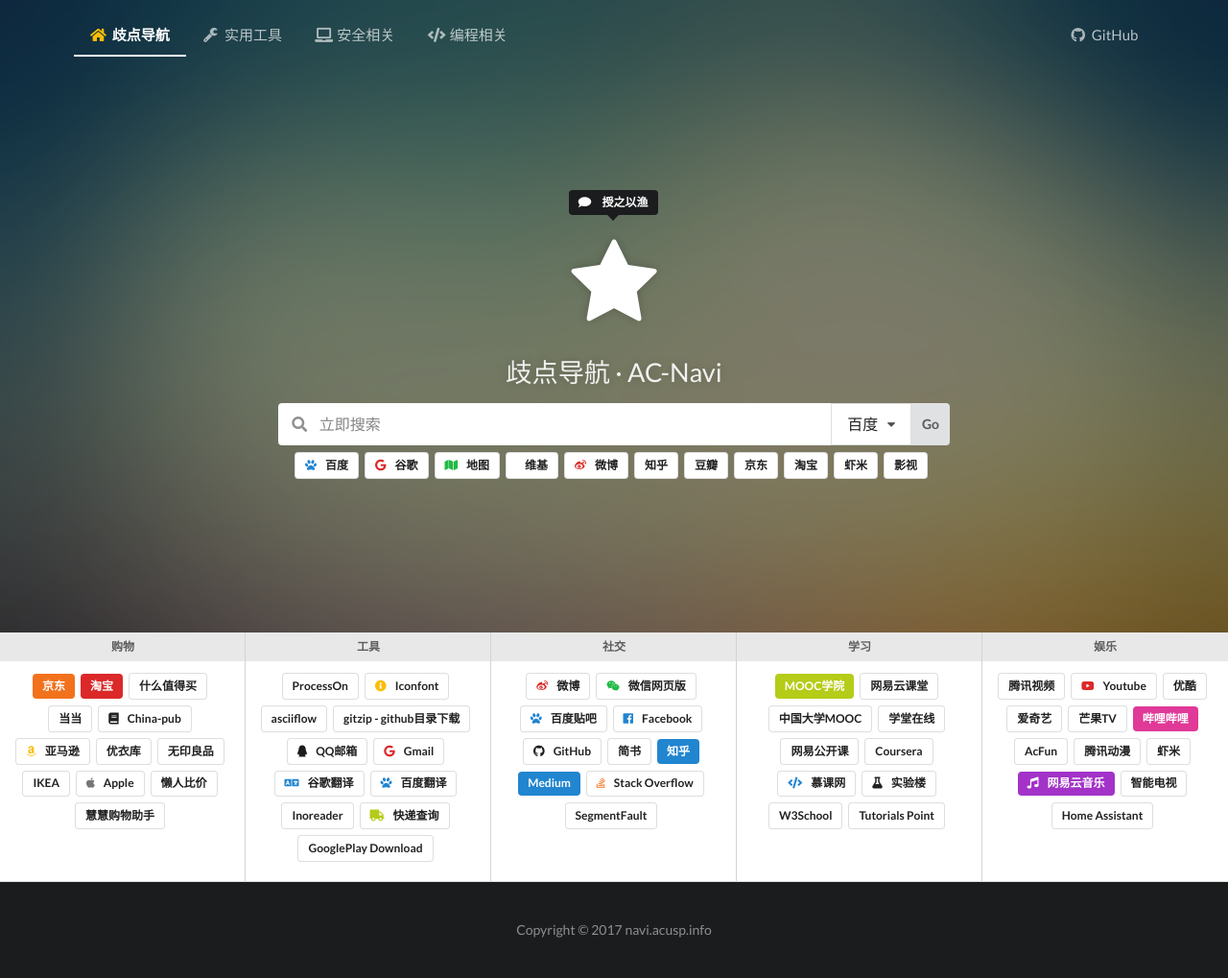
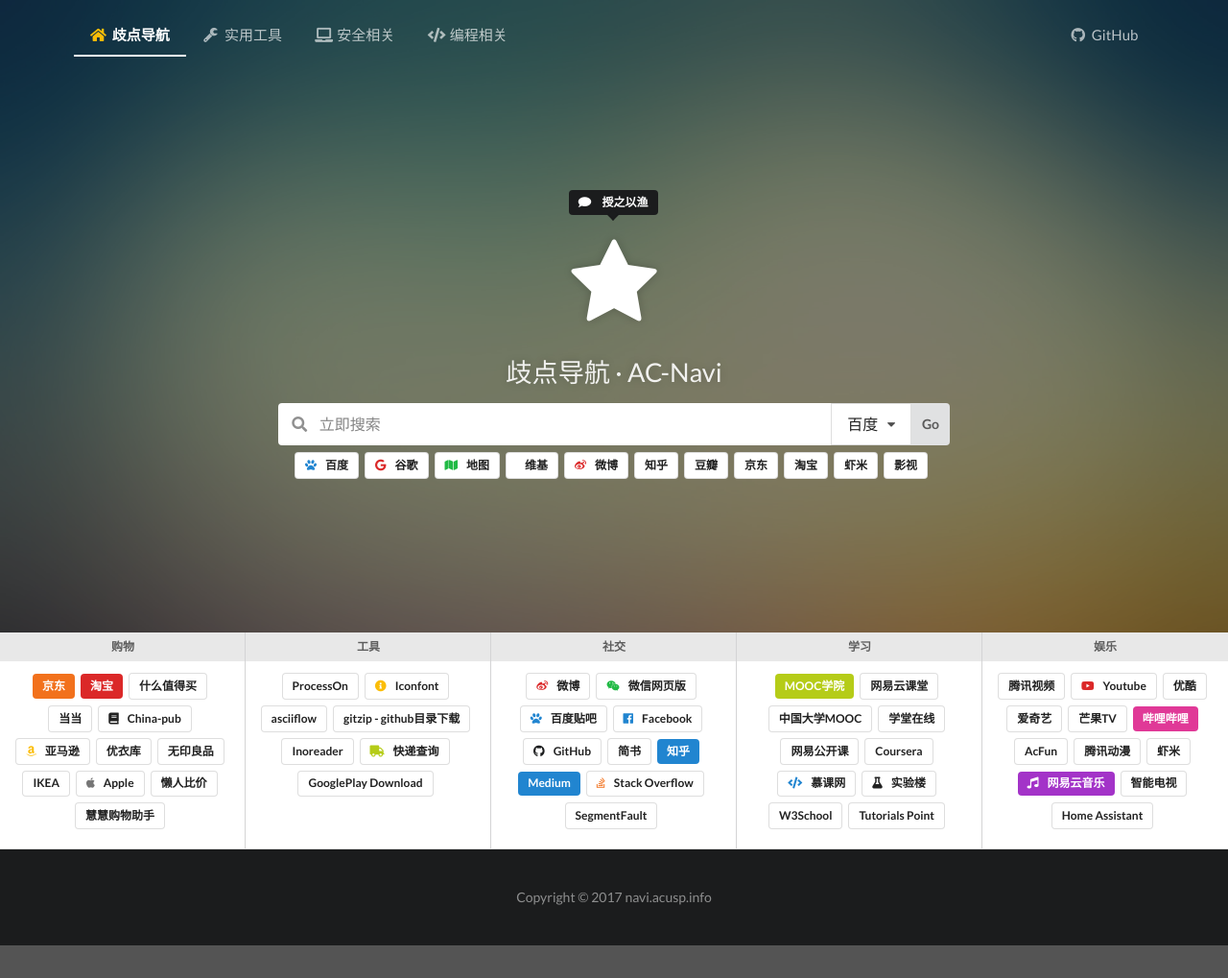
Before and after one commit to acusp/AC-Navi, a Jekyll site: the page built from index.html, in a window 1280 px wide. Shown: the whole page at 96% size. Built offline with Jekyll 4.4.1, drawn with Linux system fonts in a browser that asks for light colours; comment, search, counter and statistics services are not loaded; after the commit the page ends 985 px from its top, so only the background shows below that.

Commit message:
Remove some links

```diff
--- a/_data/home_links.yml
+++ b/_data/home_links.yml
@@ -72,26 +72,6 @@
     - name: gitzip - github目录下载
       style: basic
       url: http://kinolien.github.io/gitzip/
-
-    - name: QQ邮箱
-      icon: qq black
-      style: basic
-      url: https://mail.qq.com/
-
-    - name: Gmail
-      icon: google red
-      style: basic
-      url: http://mail.google.com/
-
-    - name: 谷歌翻译
-      icon: translate blue
-      style: basic
-      url: https://translate.google.com/
-
-    - name: 百度翻译
-      icon: paw blue
-      style: basic
-      url: http://fanyi.baidu.com/
 
     - name: Inoreader
       style: basic
```
